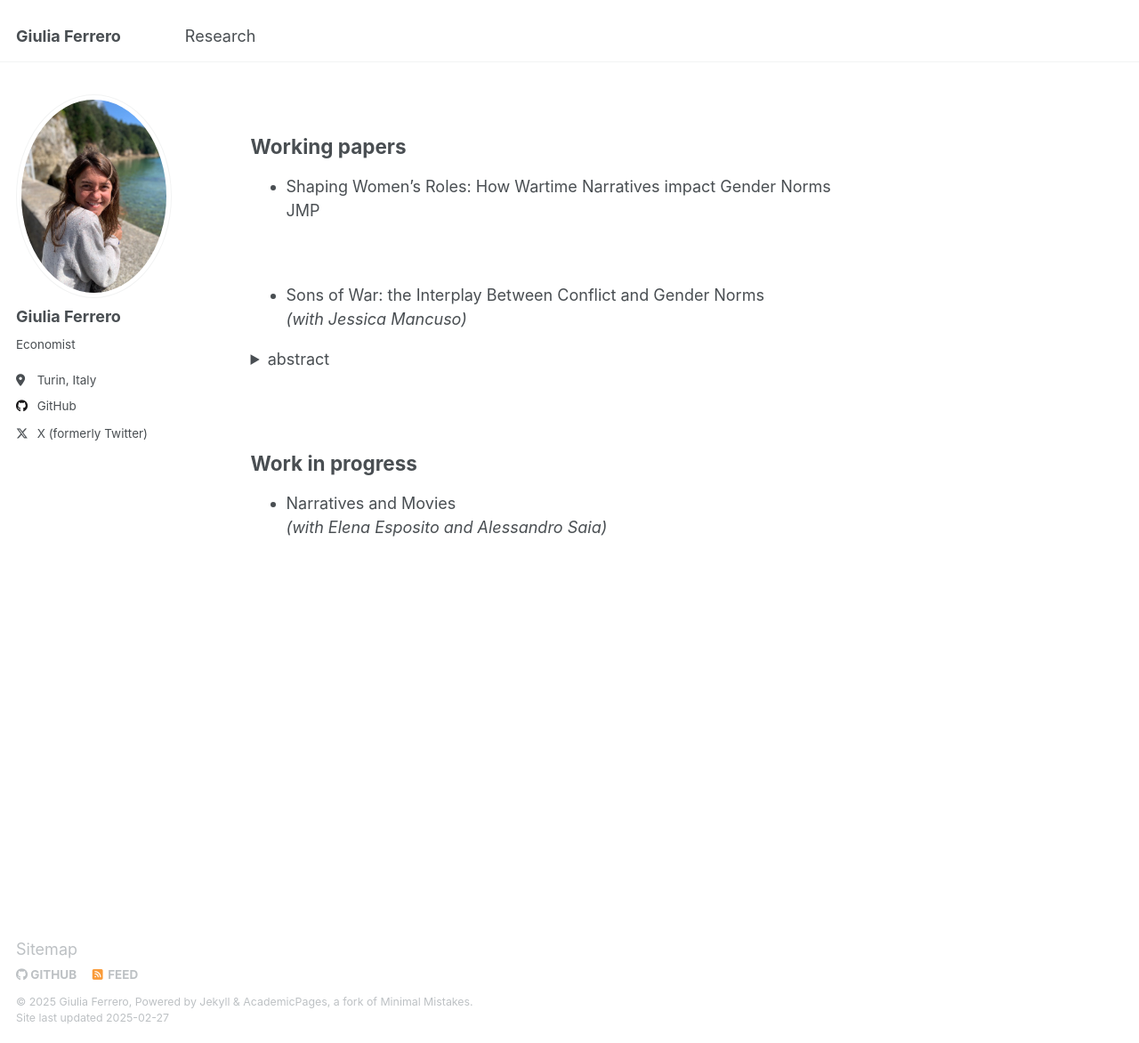
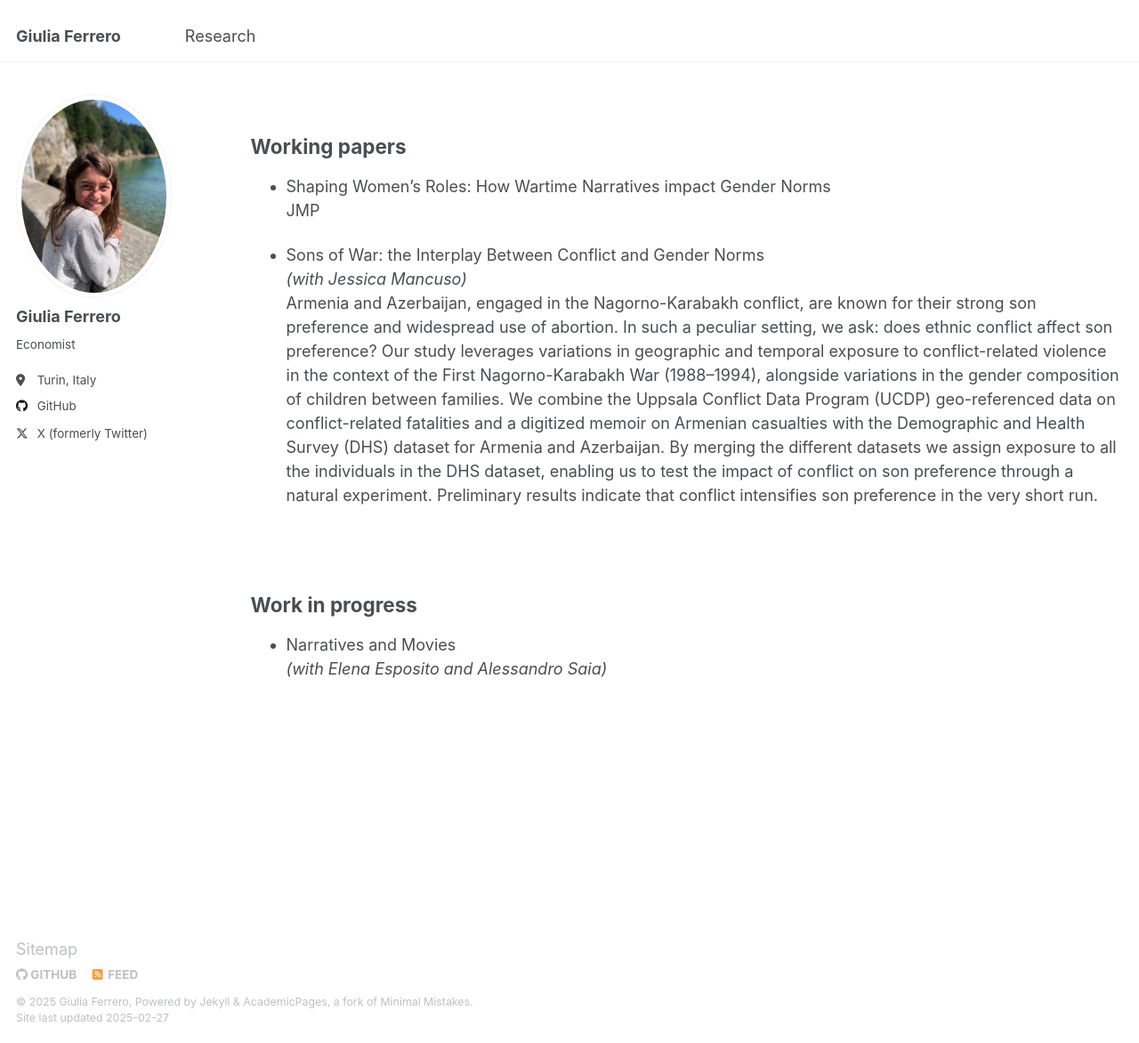
Before and after one commit to giuliferrero/giuliferrero.github.io, a Jekyll site: the page built from _pages/publications.md, in a window 1280 px wide and 1172 px high. Shown: the whole window at 89% size. Built offline with Jekyll 4.4.1, drawn with Linux system fonts in a browser that asks for light colours.

Commit message:
Update publications.md

```diff
--- a/_pages/publications.md
+++ b/_pages/publications.md
@@ -19,17 +19,11 @@ Working papers
 --
 - Shaping Women’s Roles: How Wartime Narratives impact Gender Norms<br>JMP
 
-<br>
 
 
 
-- Sons of War: the Interplay Between Conflict and Gender Norms<br>*(with Jessica Mancuso)*
-
-<details>
-  <summary>abstract</summary>
-
-  Armenia and Azerbaijan, engaged in the Nagorno-Karabakh conflict, are known for their strong son preference and widespread use of abortion. In such a peculiar setting, we ask: does ethnic conflict affect son preference? Our study leverages variations in geographic and temporal exposure to conflict-related violence in the context of the First Nagorno-Karabakh War (1988–1994), alongside variations in the gender composition of children between families. We combine the Uppsala Conflict Data Program (UCDP) geo-referenced data on conflict-related fatalities and a digitized memoir on Armenian casualties with the Demographic and Health Survey (DHS) dataset for Armenia and Azerbaijan. By merging the different datasets we assign exposure to all the individuals in the DHS dataset, enabling us to test the impact of conflict on son preference through a natural experiment. Preliminary results indicate that conflict intensifies son preference in the very short run.
-</details>
+- Sons of War: the Interplay Between Conflict and Gender Norms<br>*(with Jessica Mancuso)* <br>
+Armenia and Azerbaijan, engaged in the Nagorno-Karabakh conflict, are known for their strong son preference and widespread use of abortion. In such a peculiar setting, we ask: does ethnic conflict affect son preference? Our study leverages variations in geographic and temporal exposure to conflict-related violence in the context of the First Nagorno-Karabakh War (1988–1994), alongside variations in the gender composition of children between families. We combine the Uppsala Conflict Data Program (UCDP) geo-referenced data on conflict-related fatalities and a digitized memoir on Armenian casualties with the Demographic and Health Survey (DHS) dataset for Armenia and Azerbaijan. By merging the different datasets we assign exposure to all the individuals in the DHS dataset, enabling us to test the impact of conflict on son preference through a natural experiment. Preliminary results indicate that conflict intensifies son preference in the very short run.
 
 <br>
 
```
